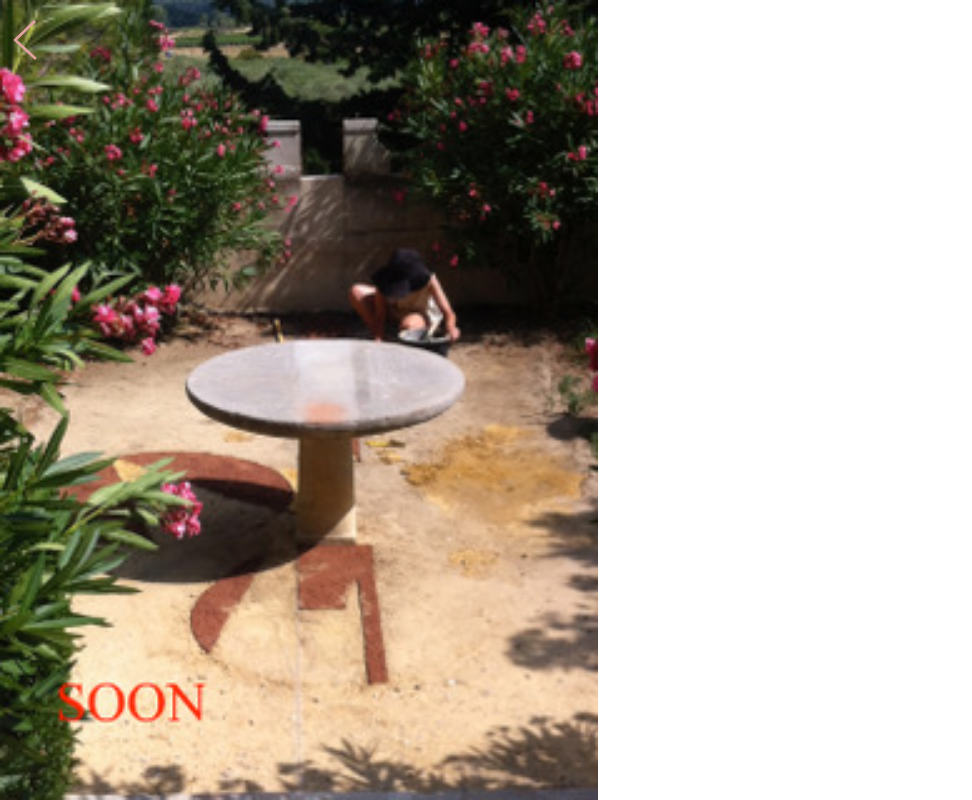
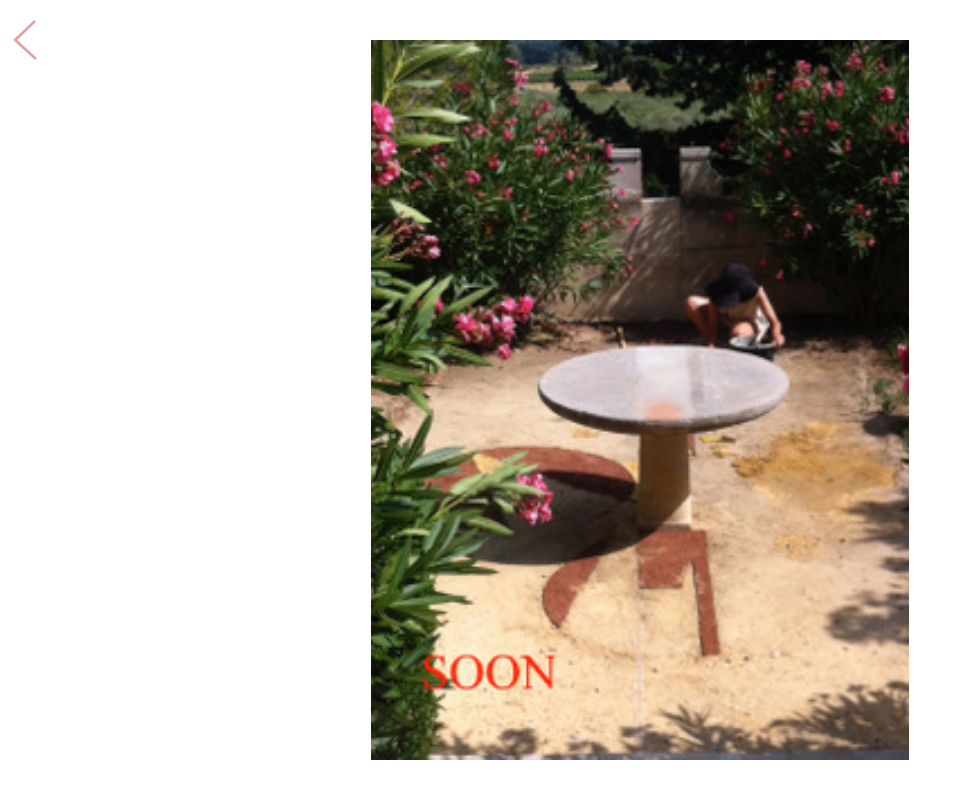
Before and after one commit to brunomontas/JOANA-CONCEICAO, a Gatsby site: page /coming-soon-1 in a window 1280 px wide. Shown: the whole page, without its empty margins (0-972 px from the left). Built offline with nearby package versions, Linux system fonts and the light colour scheme; Gatsby itself is replaced by a stand-in of ours.

Commit message:
comming soon added

```diff
--- a/src/components/layout.css
+++ b/src/components/layout.css
@@ -483,13 +483,24 @@ body {
 
 
 .soon {
-    background: url("../images/soon.svg");
     background-color: #000;
-    background-position: center; /* Center the image */
-    background-repeat: no-repeat; /* Do not repeat the image */
-    background-size: cover;
+    align-items: center;
+    justify-content: center;
 }
 
+.soon-2 {
+    flex: 1;
+    height: 90%;
+}
+
+.soon-3 {
+    display: flex;
+    flex: 1;
+    width: 100vw;
+    height: 100vh;
+    align-items: center;
+    justify-content: center;
+}
 .player-overlay {
     position: absolute;
     top: 0;
--- a/src/pages/coming-soon-1.js
+++ b/src/pages/coming-soon-1.js
@@ -10,8 +10,8 @@ const query = graphql`
   {
     joana:file(relativePath: {eq: "arquivo.jpeg"}) {
       childImageSharp {
-        fluid {
-            ...GatsbyImageSharpFluid_withWebp_tracedSVG
+        fluid(maxWidth: 500, quality: 100) {
+          ...GatsbyImageSharpFluid
         }
       }
     }
@@ -28,9 +28,17 @@ export default ()=> {
         <div>
         <Navigator></Navigator>
         <Layout>
-            <div className="comming-soon">
-              <img src={defaultImage} alt="teste"/>
+        <div className="soon-3 ">
+          <div className="soon-2">
+              <Image
+                fluid={data.joana.childImageSharp.fluid}
+                style={{ height: "100%", width: "100%", }}
+                imgStyle={{ objectFit: "contain" , objectPosition: "top center"}}
+                alt="coming soon"
+              />
+          </div>
             </div>
+
         </Layout>
         </div>
     )
--- a/src/pages/coming-soon-2.js
+++ b/src/pages/coming-soon-2.js
@@ -13,7 +13,9 @@ export default ()=> {
         <div>
         <Navigator></Navigator>
         <Layout>
-          <div className="temple soon"></div>
+          <div className="temple soon">
+            <img src={imageSoon} alt="soon"/>
+            </div>
         </Layout>
         </div>
     )
```
